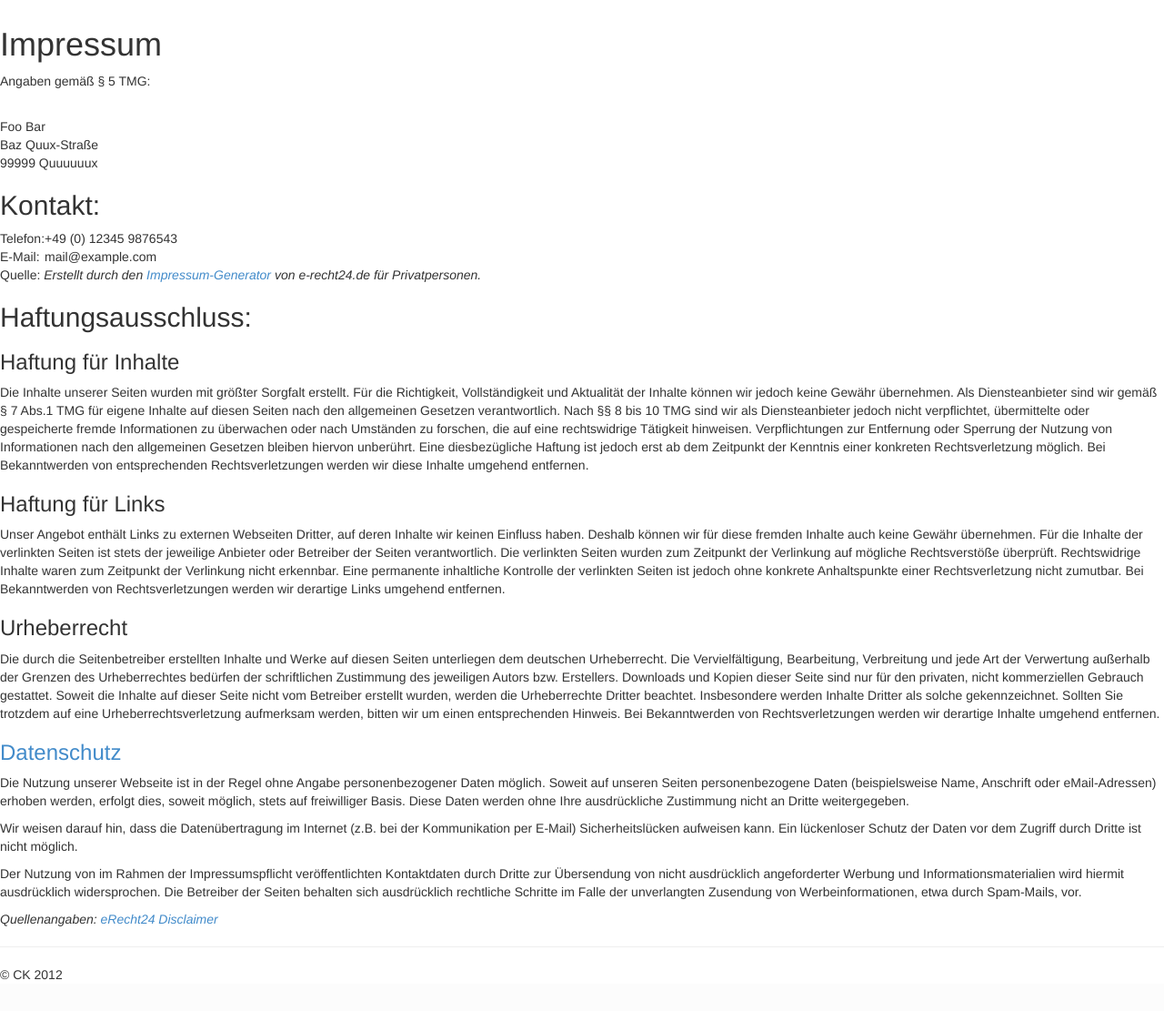
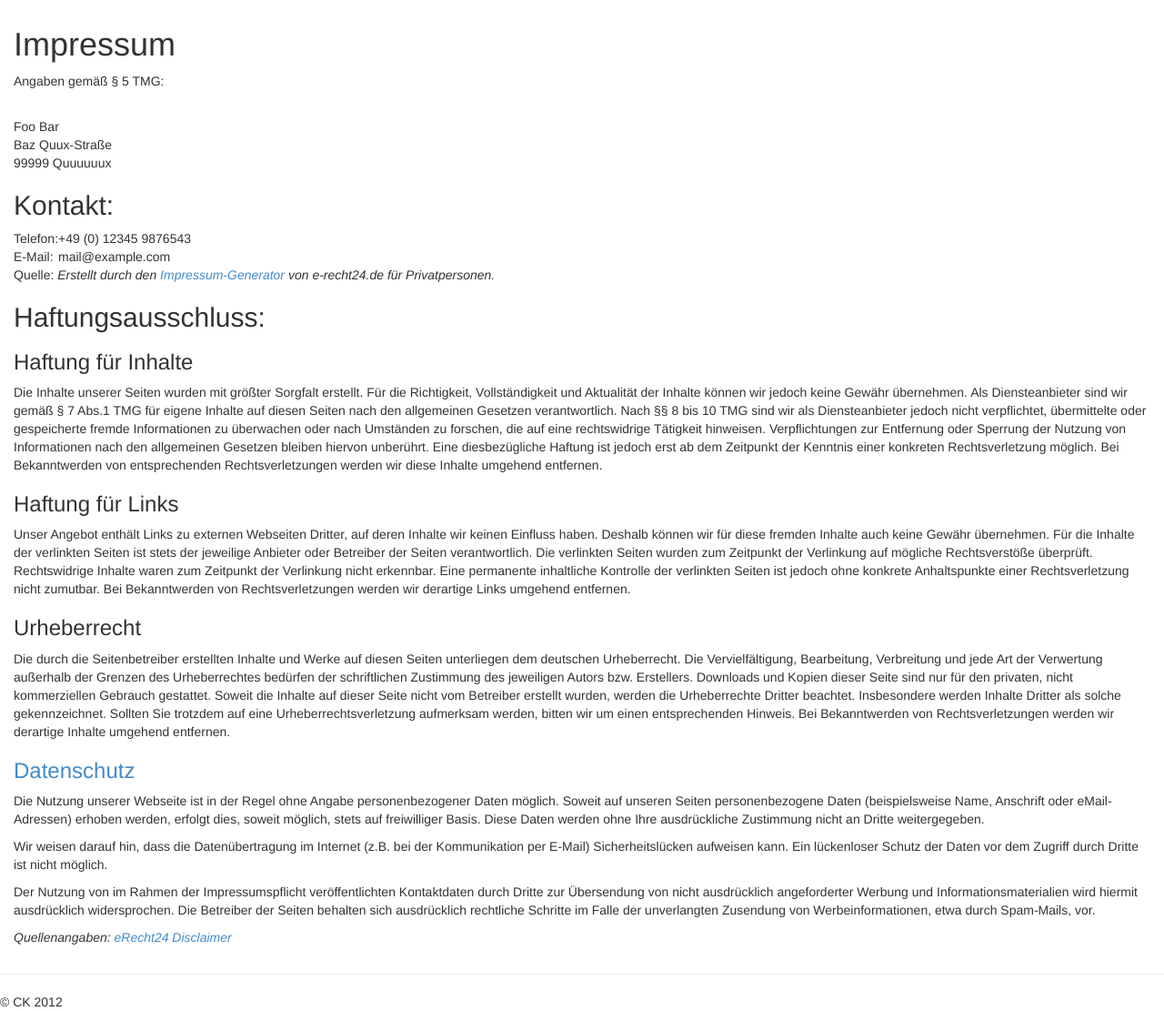
Before and after one commit to mschuetz/tamaraw, a Flask app: template src/tamaraw/templates/imprint.html in a window 1280 px wide. Shown: the part 51-1162 px from the top of the page at 91% size. Before the commit the page ends 1128 px from the top, so only its background shows below. Run offline with Flask 2, Linux system fonts and the light colour scheme; the template is opened without the code that fills it: most values are stand-ins (such as "Sample title", 1, 10 or a date in 2020); parts of the project's set-up code (start-up, migrations or seed data) failed here and were passed over.

Commit message:
wrap imprint in container-fluid

```diff
--- a/src/tamaraw/templates/imprint.html
+++ b/src/tamaraw/templates/imprint.html
@@ -1,5 +1,6 @@
 {% extends "layout.html" %}
 {% block body %}
+<section class="container-fluid">
 <h1>Impressum</h1><p>Angaben gemäß § 5 TMG:<br/><br/></p>
 <p>Foo Bar<br />
 Baz Quux-Straße <br />
@@ -68,5 +69,5 @@ Baz Quux-Straße <br />
       im Falle der unverlangten Zusendung von Werbeinformationen, etwa durch Spam-Mails,
       vor.</p>
 <p style="font-style: italic">Quellenangaben: <a href="http://www.e-recht24.de/muster-disclaimer.htm" target="_blank">eRecht24 Disclaimer</a></i></p>
-
+</section>
 {% endblock %}
```
